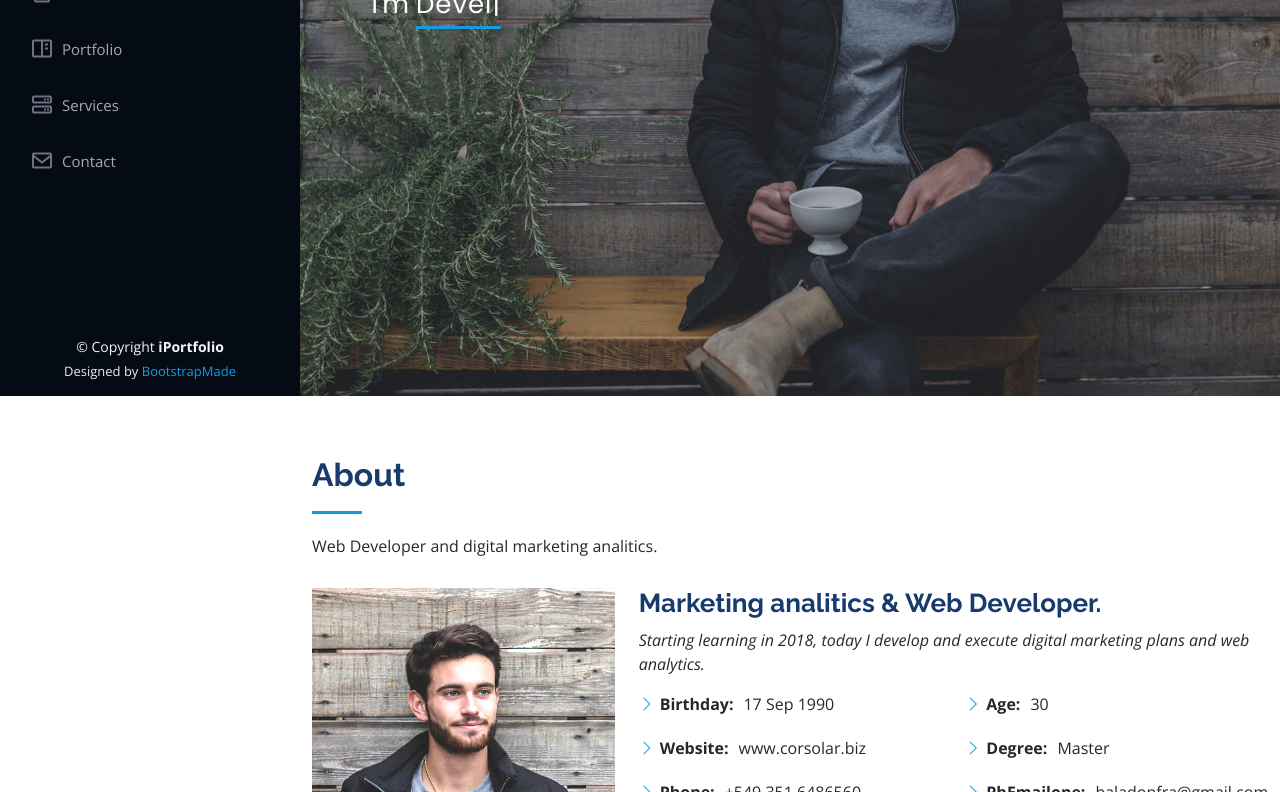
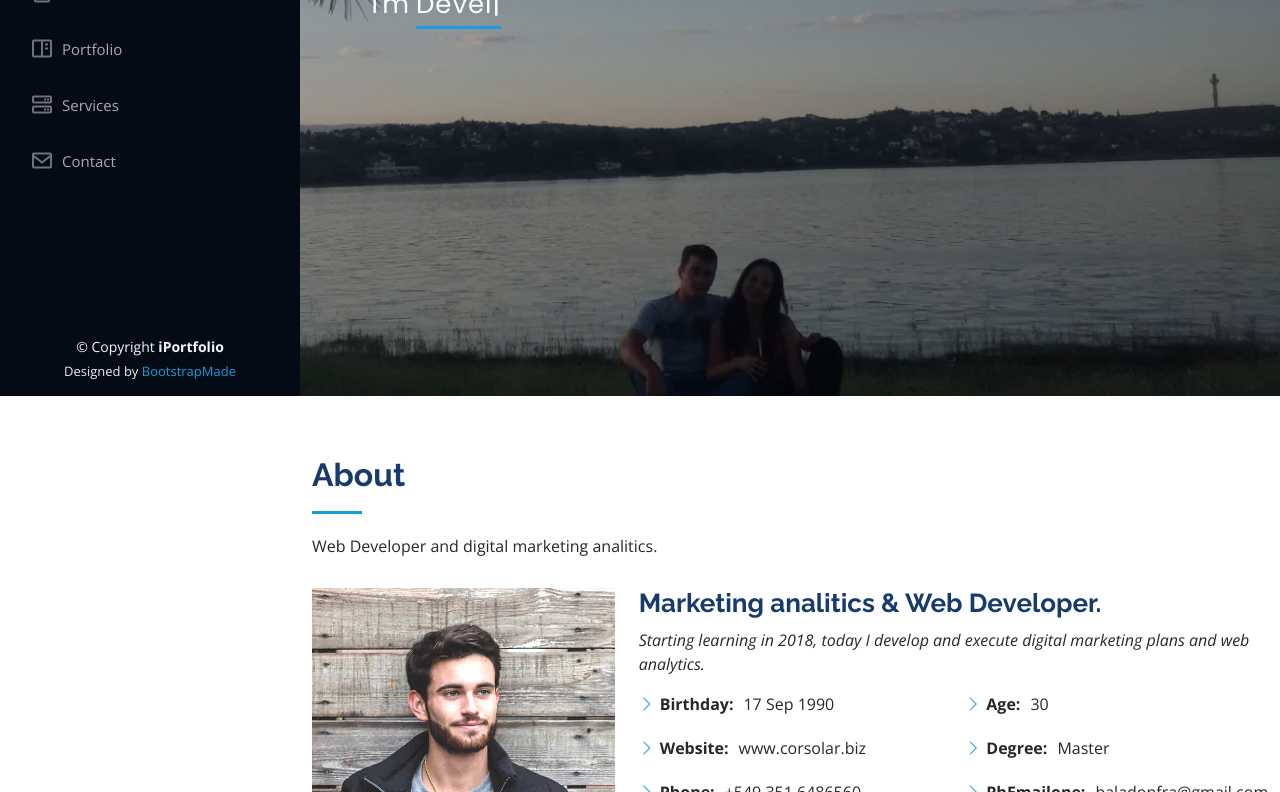
Before and after one commit to rusocbaok/cv2021, a plain HTML site: page index.html in a window 1280 px wide. Shown: the part 404-1196 px from the top of the page. Drawn offline with nearby package versions, Linux system fonts and the light colour scheme.

Commit message:
Add files via upload
change hero-fa

```diff
--- a/assets/css/style.css
+++ b/assets/css/style.css
@@ -213,7 +213,7 @@ h1, h2, h3, h4, h5, h6 {
 #hero {
   width: 100%;
   height: 100vh;
-  background: url("../img/hero-bg.jpg") top center;
+  background: url("../img/hero-fa.jpg") top center;
   background-size: cover;
 }
 
```
